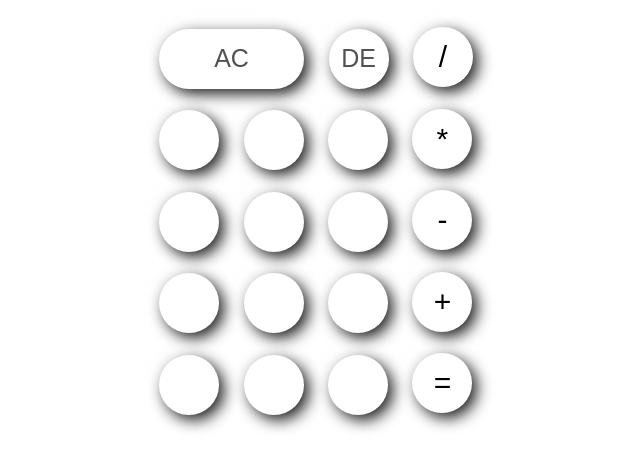
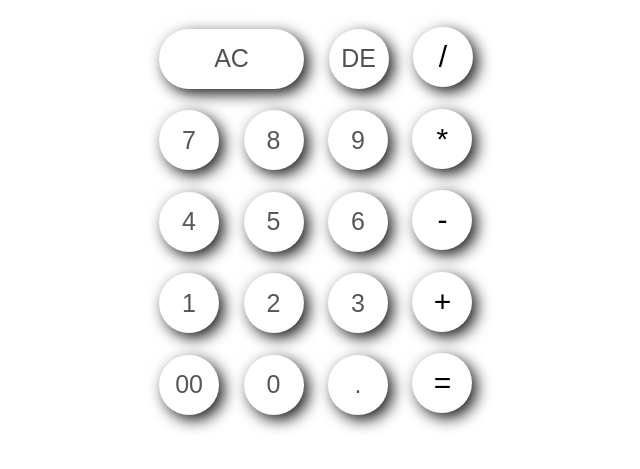
Before and after one commit to Waleedromieh/Calculator, a plain HTML site: page index.html in a window 1280 px wide. Shown: the part 239-708 px from the top of the page, without its empty margins (324-964 px from the left). Drawn offline with Linux system fonts and the light colour scheme.

Commit message:
Update style.css

```diff
--- a/style.css
+++ b/style.css
@@ -36,7 +36,7 @@
     border-radius:50px;
     box-shadow: -8px -8px 15px rgba(225,225,225,0.1),5px 5px 15px rgba(0,0,0,0.9);
     background:transparent;
-    color:#ffffffa8;
+    color:#000000a8;
     font-size: 25px;
     cursor: pointer;
     margin: 10px;
```
